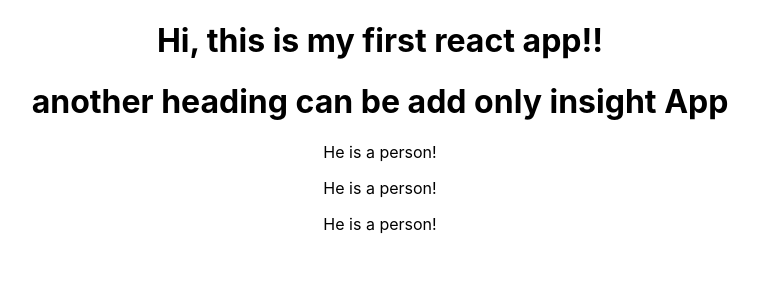
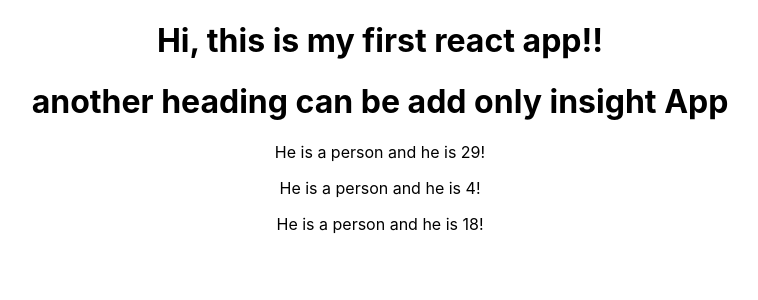
Before and after one commit to twolak88/react-base-syntax, a React (Create React App) app: page / in a window 1280 px wide. Shown: the top 300 px of the page, without its empty margins (260-1018 px from the left). Built offline with nearby package versions, Linux system fonts and the light colour scheme.

Commit message:
Outputting Dynamic Content

```diff
--- a/src/Person/Person.js
+++ b/src/Person/Person.js
@@ -1,4 +1,4 @@
 const person = () =>
-    <p>He is a person!</p>;
+    <p>He is a person and he is {Math.floor(Math.random() * 30)}!</p>;
 
 export default person;
```
